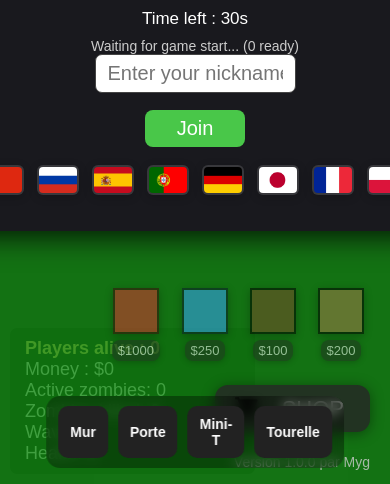
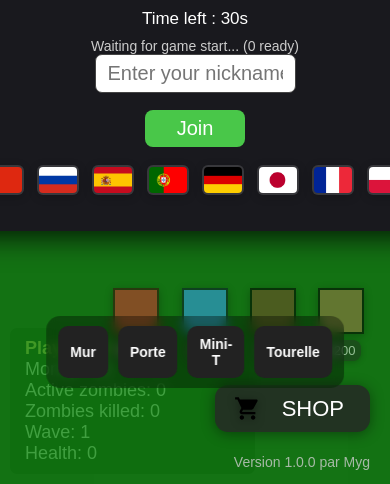
Before and after one commit to myg-af/Zombination.io, a website: page public/index.html in a window 390 px wide. Shown: the part 360-844 px from the top of the page. Drawn offline with nearby package versions, Linux system fonts and the light colour scheme; no server answers.

```diff
--- a/public/index.html
+++ b/public/index.html
@@ -269,7 +269,7 @@
 	.mobile-build {
 	  position: fixed;
 	  left: 50%;
-      bottom: 16px;
+	  bottom: calc(env(safe-area-inset-bottom, 0px) + 96px); /* marge iOS + au-dessus du Shop */
 	  transform: translateX(-50%);
 	  display: grid;
 	  grid-template-columns: repeat(4, auto);
@@ -278,10 +278,10 @@
 	  background: rgba(0,0,0,0.35);
 	  backdrop-filter: blur(6px);
 	  border-radius: 14px;
-      z-index: 9999;
+	  z-index: 10007; /* supérieur au Shop */
 	  user-select: none;
 	}
-    .mobile-build .mb-btn {
+ .mb-btn {
       padding: 10px 12px;
       font-size: 14px;
       font-weight: 600;
```
Lines whose indentation alone changed are shown as unchanged.
